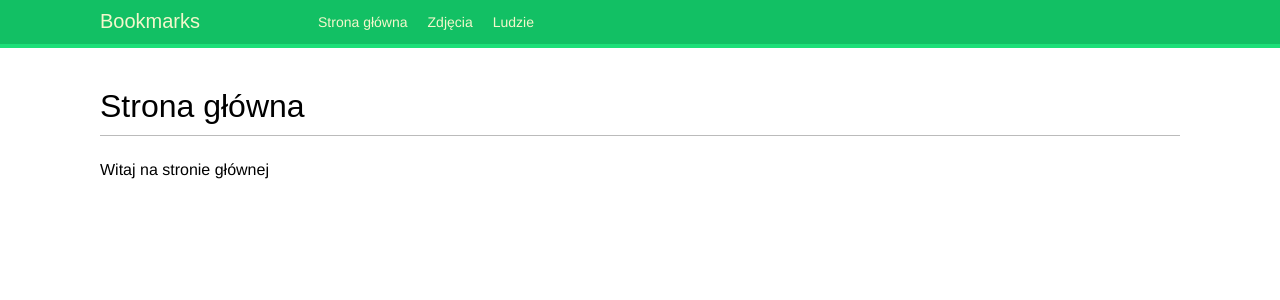
After one commit to Mil-555/bookmarks-django, a Django app: page /account/ in a window 1280 px wide. The commit adds this page. Shown: the top 300 px of the page. Run offline with Django 5.2, Linux system fonts and the light colour scheme; a user stored in the database is signed in; some web fonts are replaced.

Commit message:
Kod z 28.10

```diff
--- /dev/null
+++ b/account/templates/account/dashboard.html
@@ -0,0 +1,9 @@
+{% extends "base.html" %}
+{% block title %}
+    Strona główna
+{% endblock %}
+
+{% block content %}
+    <h1>Strona główna</h1>
+    <p>Witaj na stronie głównej</p>
+{% endblock %}
--- a/account/templates/base.html
+++ b/account/templates/base.html
@@ -10,6 +10,19 @@
 <body>
 <header id="header">
     <span class="logo">Bookmarks</span>
+    {% if request.user.is_authenticated %}
+        <ul class="menu">
+            <li {% if section == "dashboard" %} class="selected" {% endif %}>
+                <a href="{% url "dashboard" %}">Strona główna</a>
+            </li>
+            <li {% if section == "images" %} class="selected" {% endif %}>
+                <a href="#">Zdjęcia</a>
+            </li>
+            <li {% if section == "people" %} class="selected" {% endif %}>
+                <a href="#">Ludzie</a>
+            </li>
+        </ul>
+    {% endif %}
 </header>
 <main id="content">
     {% block content %}
--- a/account/urls.py
+++ b/account/urls.py
@@ -6,4 +6,5 @@ urlpatterns = [
     #path('login/', views.user_login, name='login'),
     path('login/', auth_views.LoginView.as_view(), name='login'),
     path('logout/', auth_views.LogoutView.as_view(), name='logout'),
+    path('', views.dashboard, name='dashboard'),
 ]
--- a/account/views.py
+++ b/account/views.py
@@ -1,4 +1,5 @@
 from django.contrib.auth import authenticate, login
+from django.contrib.auth.decorators import login_required
 from django.http import HttpResponse
 from django.shortcuts import render
 
@@ -21,3 +22,9 @@ def user_login(request):
     else:
         form = LoginForm()
     return render(request, 'account/login.html', {'form': form})
+
+
+@login_required
+def dashboard(request):
+    return render(request, 'account/dashboard.html',
+                  {'sectrion': 'dashboard'})
--- a/bookmarks/settings.py
+++ b/bookmarks/settings.py
@@ -123,3 +123,8 @@ STATIC_URL = 'static/'
 # https://docs.djangoproject.com/en/5.1/ref/settings/#default-auto-field
 
 DEFAULT_AUTO_FIELD = 'django.db.models.BigAutoField'
+
+
+LOGIN_URL = 'login'
+LOGIN_REDIRECT_URL = 'dashboard'
+LOGOUT_URL = 'logout'
```
Also changed, not shown: db.sqlite3.
